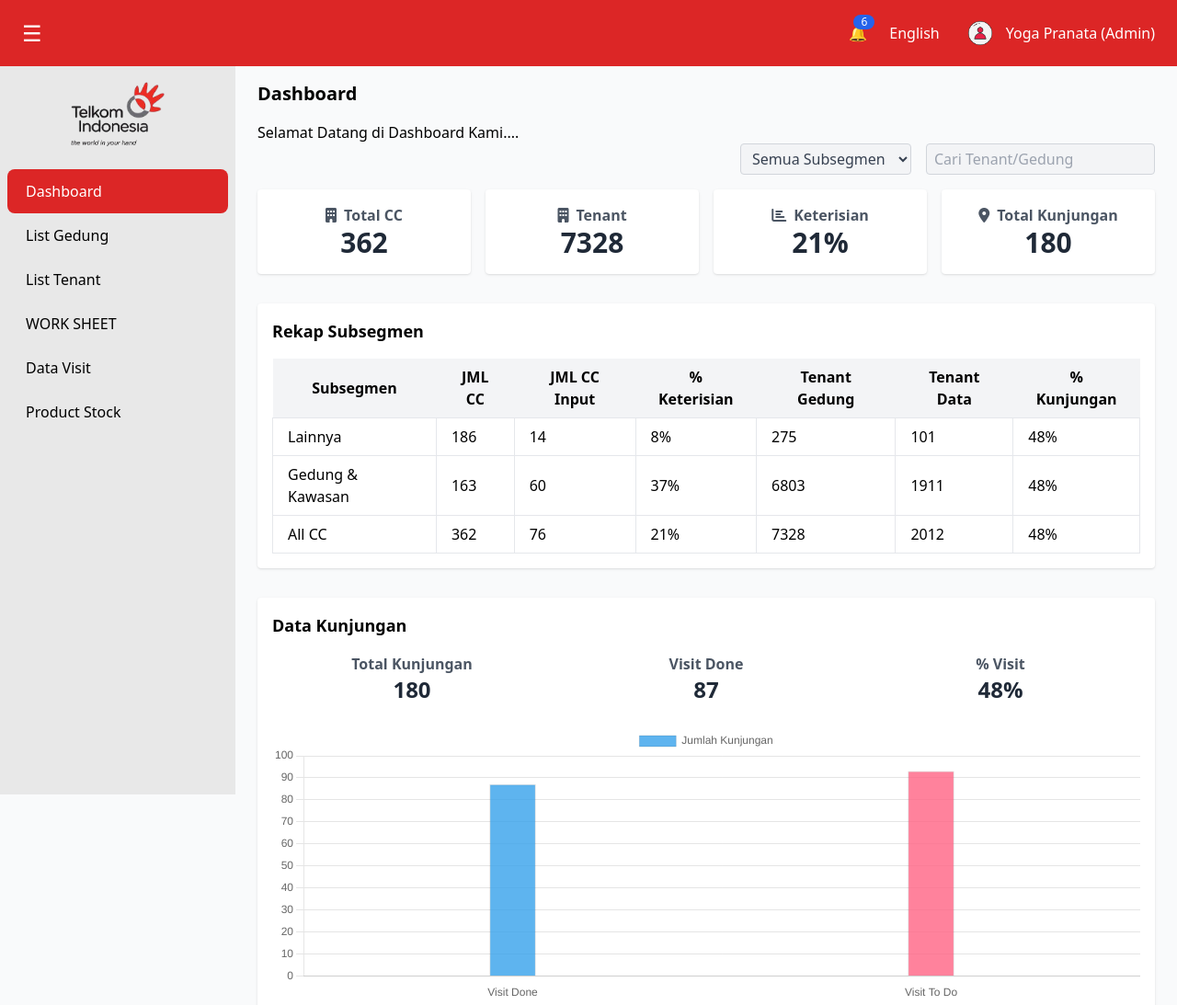
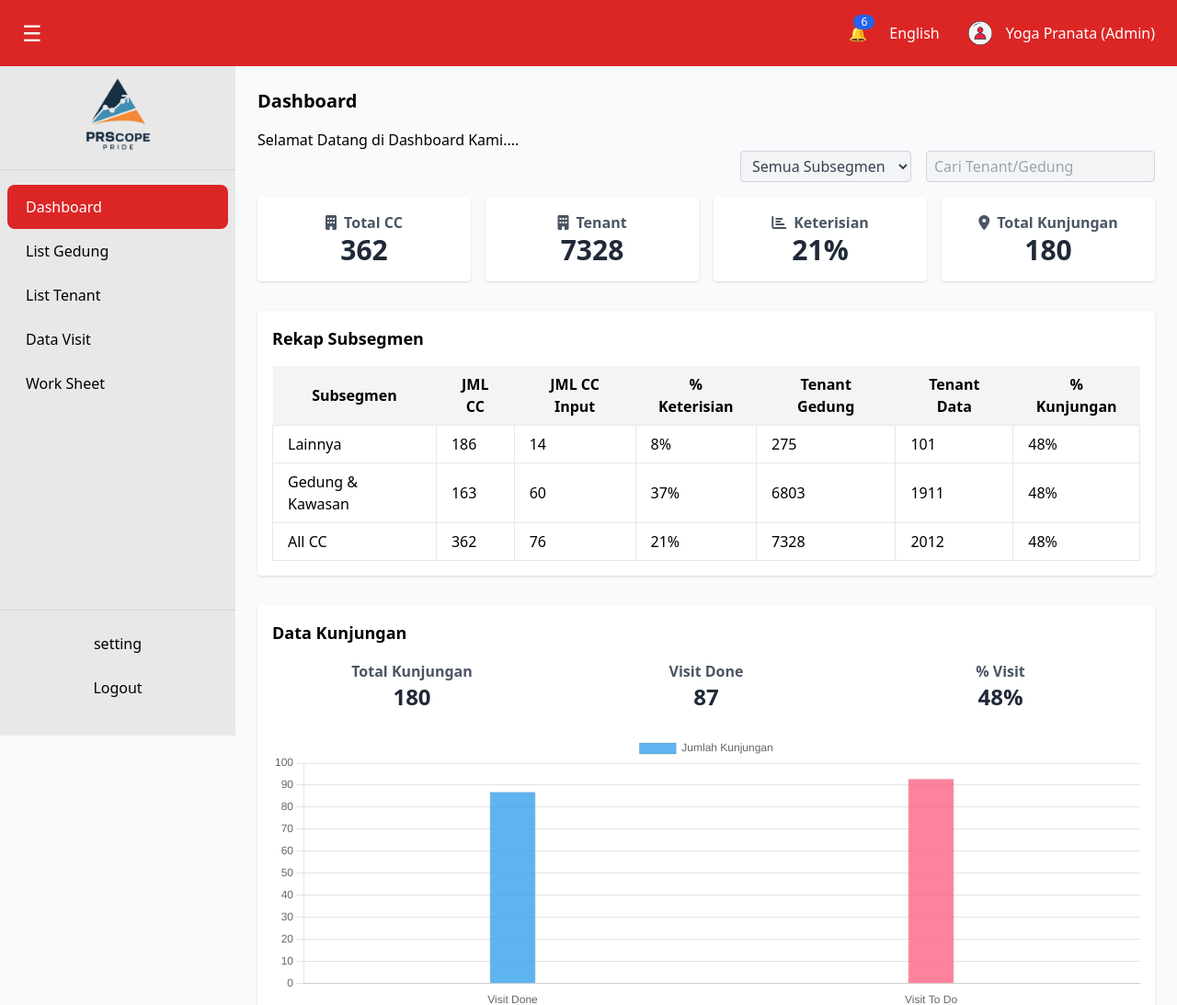
Before and after one commit to yogaprnt/Monitoring_, a plain HTML site: page index.html in a window 1280 px wide. Shown: the top 1093 px of the page at 92% size. Drawn offline with nearby package versions, Linux system fonts and the light colour scheme.

Commit message:
index.html

```diff
--- a/index.html
+++ b/index.html
@@ -4,6 +4,7 @@
     <meta charset="UTF-8" />
     <meta name="viewport" content="width=device-width, initial-scale=1.0" />
     <title>Dashboard</title>
+    <link rel="website icon" type="png" href="assets/logo_prscope.png" />
     <script src="https://cdn.tailwindcss.com"></script>
     <script src="https://cdn.jsdelivr.net/npm/chart.js"></script>
     <link
@@ -45,18 +46,25 @@
       </div>
     </header>
 
-    <!-- Wrapper untuk sidebar + konten -->
-    <div class="flex flex-col pt-16">
+    <div class="flex min-h-screen">
       <!-- Sidebar -->
       <aside
         id="sidebar"
-        class="w-64 bg-[#E8E8E8] text-black flex flex-col fixed top-16 left-0 h-full transition-transform duration-300"
+        class="w-64 bg-[#E8E8E8] text-black flex flex-col fixed top-16 left-0 h-[calc(100vh-4rem)] justify-between overflow-y-auto transition-transform duration-300"
       >
-        <div class="p-5 flex justify-center">
-          <img src="assets/logo.png" alt="Telkom Indonesia" class="h-20" />
+        <div>
+          <!-- Logo -->
+          <div class="p-5 flex justify-center border-b border-gray-300">
+            <img
+              src="assets/logo_prscope.png"
+              alt="Telkom Indonesia"
+              class="h-20"
+            />
           </div>
-        <nav class="flex-1">
-          <ul>
+
+          <!-- Navigasi -->
+          <nav>
+            <ul class="mt-4">
               <li class="px-5 py-3 bg-red-600 text-white rounded-lg mx-2">
                 <a href="index.html">Dashboard</a>
               </li>
@@ -67,22 +75,37 @@
                 <a href="tableTenants.html">List Tenant</a>
               </li>
               <li class="px-5 py-3 hover:bg-gray-300 rounded-lg mx-2">
-              <a href="worksheet.html">WORK SHEET</a>
-            </li>
-            <li class="px-5 py-3 hover:bg-gray-300 rounded-lg mx-2">
                 <a href="datavisit.html">Data Visit</a>
               </li>
               <li class="px-5 py-3 hover:bg-gray-300 rounded-lg mx-2">
-              <a href="#">Product Stock</a>
+                <a href="worksheet.html">Work Sheet</a>
               </li>
             </ul>
           </nav>
+        </div>
+
+        <!-- Profile & Logout -->
+        <div class="mb-6 border-t border-gray-300 px-5 pt-4">
+          <a
+            href="setting.html"
+            class="block text-center text-black rounded-md py-2 mb-2 hover:bg-gray-300 transition"
+          >
+            setting
+          </a>
+          <a
+            href="login.html"
+            onclick="return confirmLogout()"
+            class="block text-center text-black rounded-md py-2 mb-2 hover:bg-gray-300 transition"
+          >
+            Logout
+          </a>
+        </div>
       </aside>
 
       <!-- Main Content -->
       <div
         id="main-content"
-        class="flex-1 flex flex-col ml-64 transition-all duration-300 p-6"
+        class="flex-1 flex flex-col ml-64 transition-all duration-300 p-6 pt-24"
       >
         <h1 class="text-xl font-bold mb-4">Dashboard</h1>
         <h3>Selamat Datang di Dashboard Kami....</h3>
@@ -245,6 +268,9 @@
     </div>
 
     <script>
+      function confirmLogout() {
+        return confirm("Apakah Anda yakin ingin logout?");
+      }
       function toggleSidebar() {
         const sidebar = document.getElementById("sidebar");
         const mainContent = document.getElementById("main-content");
```
Lines whose indentation alone changed are shown as unchanged.
